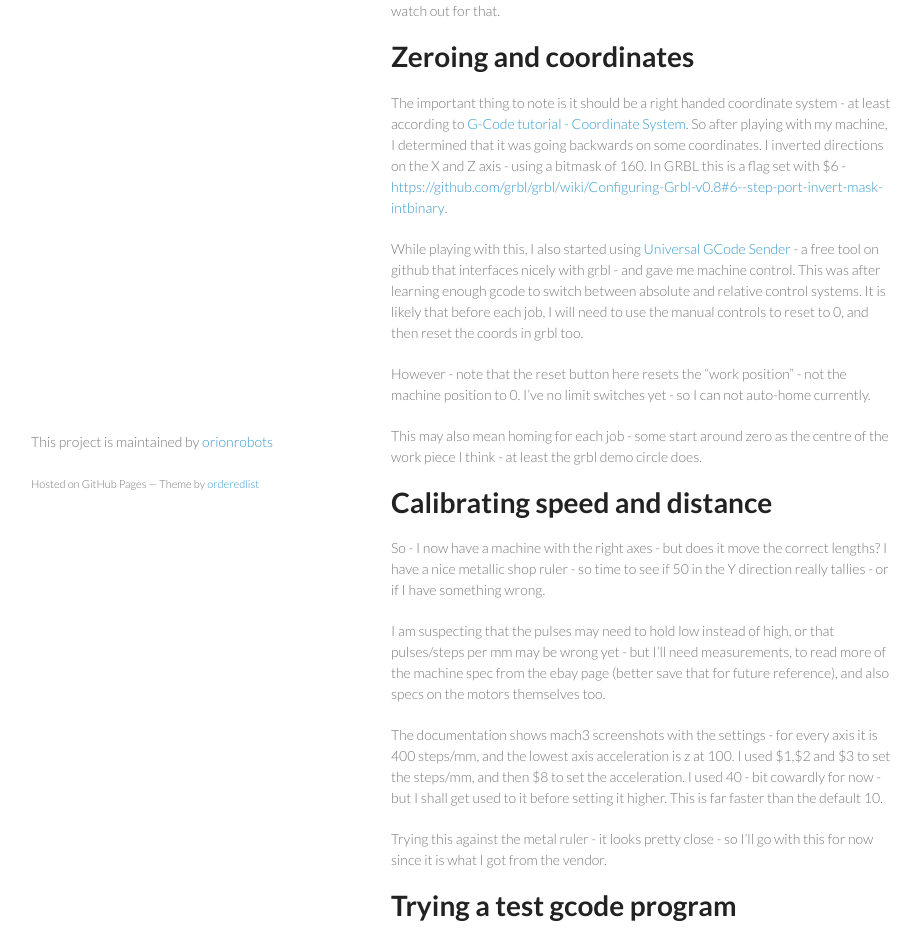
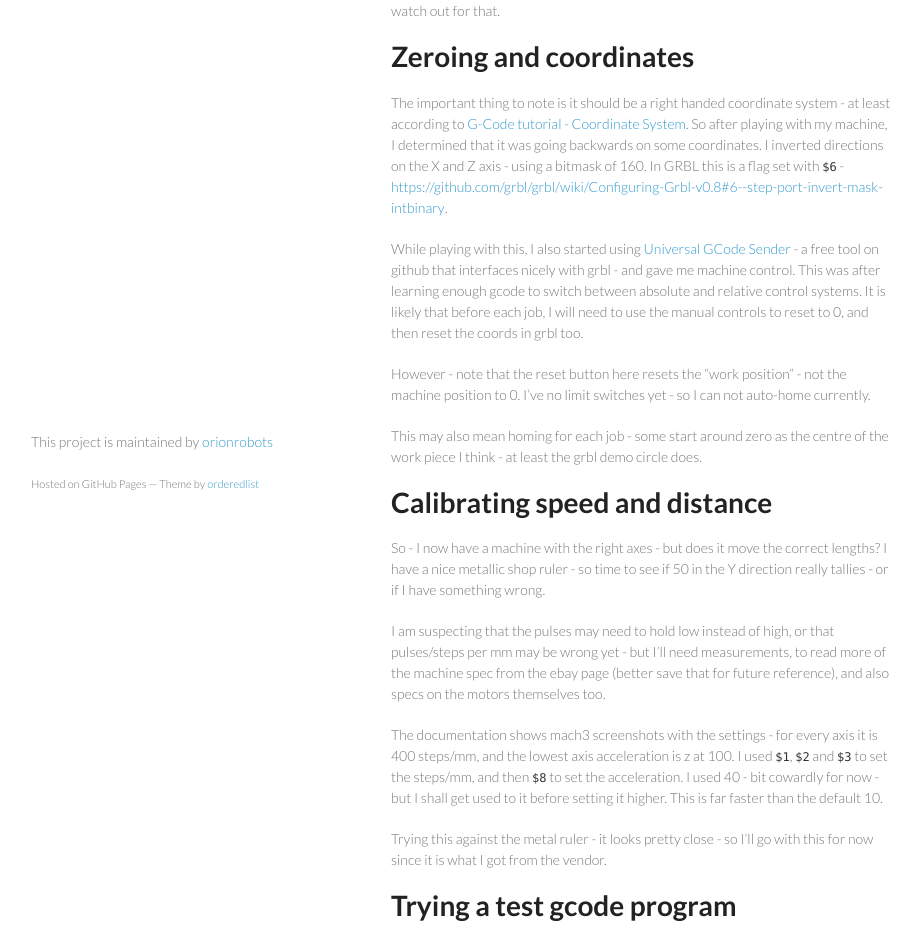
Before and after one commit to orionrobots/CnCNotes, a Jekyll site: the page built from _posts/2014-02-06-it-moves.md, in a window 1280 px wide. Shown: the part 337-1281 px from the top of the page, without its empty margins (179-1099 px from the left). Built offline with Jekyll 4.4.1, drawn with Linux system fonts in a browser that asks for light colours.

Commit message:
Make those code fenced.

````diff
--- a/_posts/2014-02-06-it-moves.md
+++ b/_posts/2014-02-06-it-moves.md
@@ -15,7 +15,7 @@ This lead to the next problem - calibrating and zeroing. This was frustrating as
 
 # Zeroing and coordinates
 
-The important thing to note is it should be a right handed coordinate system - at least according to [G-Code tutorial - Coordinate System](http://www.cnccookbook.com/CCCNCGCodeCoordinates.htm). So after playing with my machine, I determined that it was going backwards on some coordinates. I inverted directions on the X and Z axis - using a bitmask of 160. In GRBL this is a flag set with $6 - <https://github.com/grbl/grbl/wiki/Configuring-Grbl-v0.8#6--step-port-invert-mask-intbinary>.
+The important thing to note is it should be a right handed coordinate system - at least according to [G-Code tutorial - Coordinate System](http://www.cnccookbook.com/CCCNCGCodeCoordinates.htm). So after playing with my machine, I determined that it was going backwards on some coordinates. I inverted directions on the X and Z axis - using a bitmask of 160. In GRBL this is a flag set with ```$6``` - <https://github.com/grbl/grbl/wiki/Configuring-Grbl-v0.8#6--step-port-invert-mask-intbinary>.
 
 While playing with this, I also started using [Universal GCode Sender](https://github.com/winder/Universal-G-Code-Sender) - a free tool on github that interfaces nicely with grbl - and gave me machine control. This was after learning enough gcode to switch between absolute and relative control systems. It is likely that before each job, I will need to use the manual controls to reset to 0, and then reset the coords in grbl too.
 
@@ -29,7 +29,7 @@ So - I now have a machine with the right axes - but does it move the correct len
 
 I am suspecting that the pulses may need to hold low instead of high, or that pulses/steps per mm may be wrong yet - but I'll need measurements, to read more of the machine spec from the ebay page (better save that for future reference), and also specs on the motors themselves too.
 
-The documentation shows mach3 screenshots with the settings - for every axis it is 400 steps/mm, and the lowest axis acceleration is z at 100. I used $1,$2 and $3 to set the steps/mm, and then $8 to set the acceleration. I used 40 - bit cowardly for now - but I shall get used to it before setting it higher. This is far faster than the default 10.
+The documentation shows mach3 screenshots with the settings - for every axis it is 400 steps/mm, and the lowest axis acceleration is z at 100. I used ```$1```, ```$2``` and ```$3``` to set the steps/mm, and then ```$8``` to set the acceleration. I used 40 - bit cowardly for now - but I shall get used to it before setting it higher. This is far faster than the default 10.
 
 Trying this against the metal ruler - it looks pretty close - so I'll go with this for now since it is what I got from the vendor.
 
````
